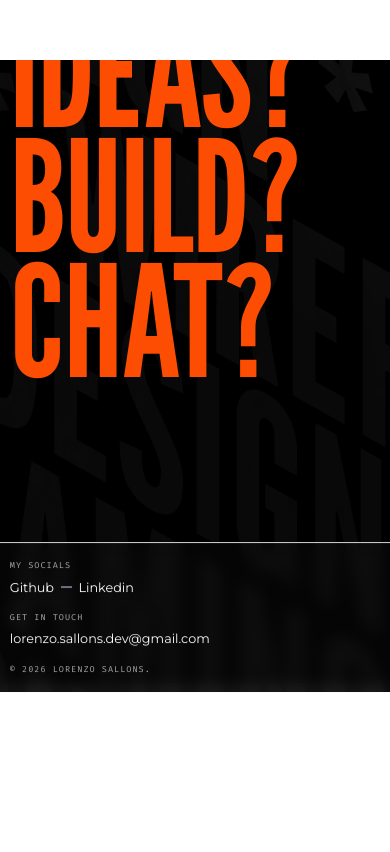
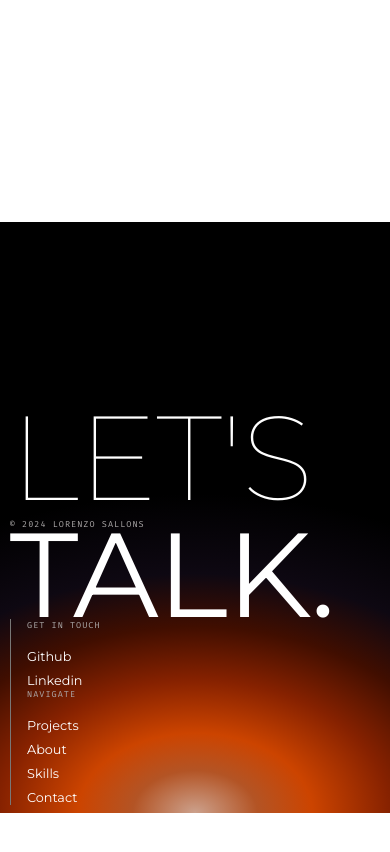
Before and after one commit to Lordev/portfolio, a Next.js app: page / in a window 390 px wide. Shown: the part 8623-9475 px from the top of the page. After the commit the page ends 9436 px from the top, so only its background shows below. Built offline with nearby package versions, Linux system fonts and the light colour scheme.

Commit message:
feat: enhance footer layout and add dynamic background effect

```diff
--- a/src/app/globals.css
+++ b/src/app/globals.css
@@ -66,6 +66,11 @@
     --text-title-md: calc(1.25 * var(--vw) * var(--fontSizeMultiplier-title));
     /* 16px */
     --text-title-sm: calc(0.8333 * var(--vw) * var(--fontSizeMultiplier-title));
+
+    /* 280x */
+    --text-display-md: calc(
+        14.5833 * var(--vw) * var(--fontSizeMultiplier-display)
+    );
 
     /* 364px */
     --text-display: calc(
@@ -262,6 +267,10 @@
     --text-heading-sm--line-height: 1.2em;
 
     /* display */
+    --text-display-md: var(--text-display-md);
+    --text-display-md--letter-spacing: -0.01em;
+    --text-display-md--line-height: 0.735em;
+
     --text-display: var(--text-display);
     --text-display--letter-spacing: -0.01em;
     --text-display--line-height: 0.735em;
--- /dev/null
+++ b/src/components/layout/Footer/FooterBackground.tsx
@@ -0,0 +1,33 @@
+'use client';
+import { motion, useMotionValue, useSpring, useTransform } from 'framer-motion';
+import { useEffect } from 'react';
+
+const spring = { stiffness: 15, damping: 25, mass: 3 };
+
+export default function FooterBackground() {
+    const mouseX = useMotionValue(0.5);
+    const smoothX = useSpring(mouseX, spring);
+
+    useEffect(() => {
+        const onMove = (e: MouseEvent) => {
+            mouseX.set(e.clientX / window.innerWidth);
+        };
+        window.addEventListener('mousemove', onMove);
+        return () => window.removeEventListener('mousemove', onMove);
+    }, [mouseX]);
+
+    const x = useTransform(smoothX, [0, 1], ['-70%', '-30%']);
+
+    return (
+        <div aria-hidden className="pointer-events-none absolute inset-0 bg-black overflow-hidden">
+            <motion.div
+                className="absolute bottom-0 h-full"
+                style={{
+                    left: x,
+                    width: '200%',
+                    background: 'radial-gradient(ellipse 100% 90% at 50% 100%, #ffc9afcc 0%, #e0692ecc 8%, #ff5500cc 15%, #e0380099 25%, #8a1e0077 35%, #45285a33 45%, transparent 60%)',
+                }}
+            />
+        </div>
+    );
+}
--- a/src/components/layout/Footer/FooterBar.tsx
+++ b/src/components/layout/Footer/FooterBar.tsx
@@ -1,44 +1,54 @@
-import { socialLinks } from '@/lib/data/links';
+import { heroNavLinks, socialLinks } from '@/lib/data/links';
 import LinkLine from '@/components/ui/LinkLine';
 import { Heading } from '@/components/ui/Heading';
+import Image from 'next/image';
 
 export default function FooterBar() {
     return (
         <>
-            <div className="col-span-5">
-                <Heading as='h6' size='section-label-sm'>My socials</Heading>
-                <div className="flex mt-10 gap-10 ">
-                    <LinkLine
-                        href={socialLinks.github.href}
-                        label={socialLinks.github.label}
-                        target="_blank"
-                    />
-                    <div className="w-16 relative">
-                        <div className="border-t-2 border-gray-500 absolute top-1/2 -translate-y-1/2 w-full "></div>
+            <div className='row in-container lg:grid lg:grid-cols-12 pt-96'>
+
+            </div>
+            <div className='row in-container lg:grid lg:grid-cols-12 mt-120'>
+                <div className="text-display-md uppercase flex text-nowrap justify-between max-lg:flex-col max-lg:gap-24 col-span-7 lg:items-center h-fit">
+                    <span className='font-thin'>Let's</span>
+                    <span className="w-full h-4 bg-neutral-100 mx-24 max-lg:hidden"></span>
+                </div>
+                {/* <Image src={'/footer-decorative.jpg'} alt='decorative' width={735} height={980} className='h-150 aspect-[735/980] grayscale col-span-3 w-2/4 self-end' />  */}
+
+                {/* <div className='col-span-3 flex flex-col gap-6 col-start-11'>
+                <Heading as='h6' size='section-label-sm'>Motto</Heading>
+                    <div className="flex flex-col gap-6 mt-4">
+                        <p className="text-body text-neutral-400">
+                            Writing code is not just about functionality, but also about creativity and expression.
+                            I strive to craft elegant and efficient solutions
+                        </p>
                     </div>
-                    <LinkLine
-                        href={socialLinks.linkedIn.href}
-                        label={socialLinks.linkedIn.label}
-                        target="_blank"
-                    />
+                </div> */}
+            </div>
+            <div className='row in-container lg:grid lg:grid-cols-12 mt-24'>
+                <Heading as='h6' size='section-label-sm' className='col-span-2 col-start-1 self-end'>© 2024 Lorenzo Sallons</Heading>
+                <div className="text-display-md uppercase col-span-6 col-start-3">
+                    <div className='font'>Talk.</div>
+                </div>
+                {/* <Image src={'/footer-decorative.jpg'} alt='decorative' width={735} height={980} className='h-150 aspect-[735/980] grayscale col-start-9 col-span-2 w-4/5 self-end' /> */}
+                <div className="col-start-9 flex flex-col border-l border-neutral-500 col-span-2 pl-24">
+                    <Heading as='h6' size='section-label-sm'>Get in touch</Heading>
+                    <div className="flex flex-col gap-12 mt-24">
+                        {/* <LinkLine href={socialLinks.email.href} label={socialLinks.email.label} target="_blank" /> */}
+                        <LinkLine href={socialLinks.github.href} label={socialLinks.github.label} target="_blank" />
+                        <LinkLine href={socialLinks.linkedIn.href} label={socialLinks.linkedIn.label} target="_blank" />
+                    </div>
+                </div>
+                <div className="col-span-2 col-start-11 flex flex-col border-l border-neutral-500 pl-24">
+                    <Heading as='h6' size='section-label-sm'>Navigate</Heading>
+                    <div className="flex flex-col gap-12 mt-24">
+                        {heroNavLinks.map(link => (
+                            <LinkLine key={link.href} href={link.href} label={link.label} />
+                        ))}
+                    </div>
                 </div>
             </div>
-            <div className="col-span-4 flex-col flex">
-            <Heading as='h6' size='section-label-sm'>Get in touch</Heading>
-                <div className="flex mt-10 gap-10">
-                    <LinkLine
-                        href={socialLinks.email.href}
-                        label={socialLinks.email.label}
-                        target="_blank"
-                    />
-                </div>
-            </div>
-            <div className="col-span-2 col-start-11 flex lg:justify-end text-end">
-            <Heading as='h6' size='section-label-sm'>
-                    © {new Date().getFullYear()} Lorenzo Sallons.
-                    <br />
-                </Heading>
-            </div>
         </>
-    );
+    )
 }
--- a/src/components/layout/Footer/FooterContent.tsx
+++ b/src/components/layout/Footer/FooterContent.tsx
@@ -1,67 +1,28 @@
-import { motion, MotionValue, useTransform } from 'framer-motion'
-import { useEffect, useRef, useState } from 'react'
-import Image from 'next/image'
+import { motion } from 'framer-motion'
+import { useRef } from 'react'
 import FooterBar from './FooterBar'
+import FooterBackground from './FooterBackground'
+import { Heading } from '@/components/ui/Heading'
 
-interface FooterContentProps {
-    scrollYProgress: MotionValue<number>
-}
-
-export default function FooterContent({ scrollYProgress }: FooterContentProps) {
-    const y = useTransform(scrollYProgress, [0, 1], ['-30%', '30%'])
-    const [height, setHeight] = useState<number | null>(null)
-
-
+export default function FooterContent() {
     const container = useRef<HTMLDivElement>(null)
 
-    useEffect(() => {
-        if (container.current) {
-            const handleResize = () => {
-                setHeight(container.current?.getBoundingClientRect().height ?? 0)
-            }
-            handleResize()
-
-            window.addEventListener('resize', handleResize)
-
-            return () => {
-                window.removeEventListener('resize', handleResize)
-            }
-        }
-    }, [height])
-
     return (
+        <>
         <motion.div
-            className="absolute bottom-0 left-0 w-full h-screen"
-            style={{ y }}
+            className="w-full h-full relative"
+            // style={{ y }}
         >
-            <Image
-                src={'/_shared/background.png'}
-                className="object-cover object-center -z-10"
-                alt=""
-                fill
-            />
-            <div className="flex flex-col justify-center h-full">
+            <FooterBackground />
+            <div className="absolute bottom-0 w-full mb-12">
                 <div
-                    className="text-display font-display uppercase text-primary-500  gap-y-16 gap-x-24 lg:grid-cols-12 lg:grid row in-container max-lg:flex max-lg:flex-col max-lg:mb-120"
-                    style={{
-                        marginBottom: `${height}px`,
-                    }}
+                    className=""
+                    ref={container}
                 >
-                    <div className="col-start-4">Ideas?</div>
-                    <div className="col-start-6 row-start-2 xs:self-end">
-                        Build?
-                    </div>
-                    <div className="col-start-4 row-start-3 col-span-6">
-                        Chat?
-                    </div>
+                    <FooterBar />
                 </div>
             </div>
-            <div
-                className="row in-container lg:grid lg:grid-cols-12   border-t-1 border-gray-300 bg-blend-hue bg-white/2 backdrop-blur-sm max-lg:flex max-lg:flex-col max-lg:gap-24 py-24  absolute bottom-0"
-                ref={container}
-            >
-                <FooterBar />
-            </div>
         </motion.div>
+        </>
     )
 }
--- a/src/components/layout/Footer/index.tsx
+++ b/src/components/layout/Footer/index.tsx
@@ -1,23 +1,13 @@
 'use client'
-import { useRef } from 'react'
-import { useScroll } from 'framer-motion'
 import FooterContent from './FooterContent'
 
 export default function Footer() {
-    const containerRef = useRef<HTMLDivElement>(null)
-
-    const { scrollYProgress } = useScroll({
-        target: containerRef,
-        offset: ['start end', 'end start'],
-    })
-
     return (
         <div
-            ref={containerRef}
-            className="relative w-full h-screen border-t-1 border-t-neutral-800"
+            className="relative overflow-hidden w-full h-[70vh] mt-240"
             id='Contact'
         >
-            <FooterContent scrollYProgress={scrollYProgress} />
+            <FooterContent />
         </div>
     )
 }
--- a/src/components/ui/Heading.tsx
+++ b/src/components/ui/Heading.tsx
@@ -16,7 +16,7 @@ const headingVariants = cva('', {
             'heading-lg': 'text-heading-md lg:text-heading-lg',
             'display-sm': 'text-display-sm',
             'display-md': 'text-display-md',
-            'display-lg': 'text-display-lg',
+            'display-lg': 'text-display',
         },
         transform: {
             uppercase: 'uppercase',
--- a/src/lib/data/links.ts
+++ b/src/lib/data/links.ts
@@ -4,12 +4,14 @@ export const mobileNavLinks: Link[] = [
     { label: 'Home', href: '#Home' },
     { label: 'Projects', href: '#Projects' },
     { label: 'About', href: '#About' },
+    { label: 'Skills', href: '#Skills' },
     { label: 'Contact', href: '#Contact' },
 ];
 
 export const heroNavLinks: Link[] = [
     { label: 'Projects', href: '#Projects' },
     { label: 'About', href: '#About' },
+    { label: 'Skills', href: '#Skills' },
     { label: 'Contact', href: '#Contact' },
 ];
 
@@ -23,7 +25,7 @@ export const socialLinks: SocialLinks = {
         href: 'https://www.linkedin.com/in/lorenzo-sallons-383945176',
     },
     email: {
-        label: 'lorenzo.sallons.dev@gmail.com',
-        href: 'mailto:lordev@gmail.com',
+        label: 'info@lordev.me',
+        href: 'mailto:info@lordev.me',
     },
 };
```
